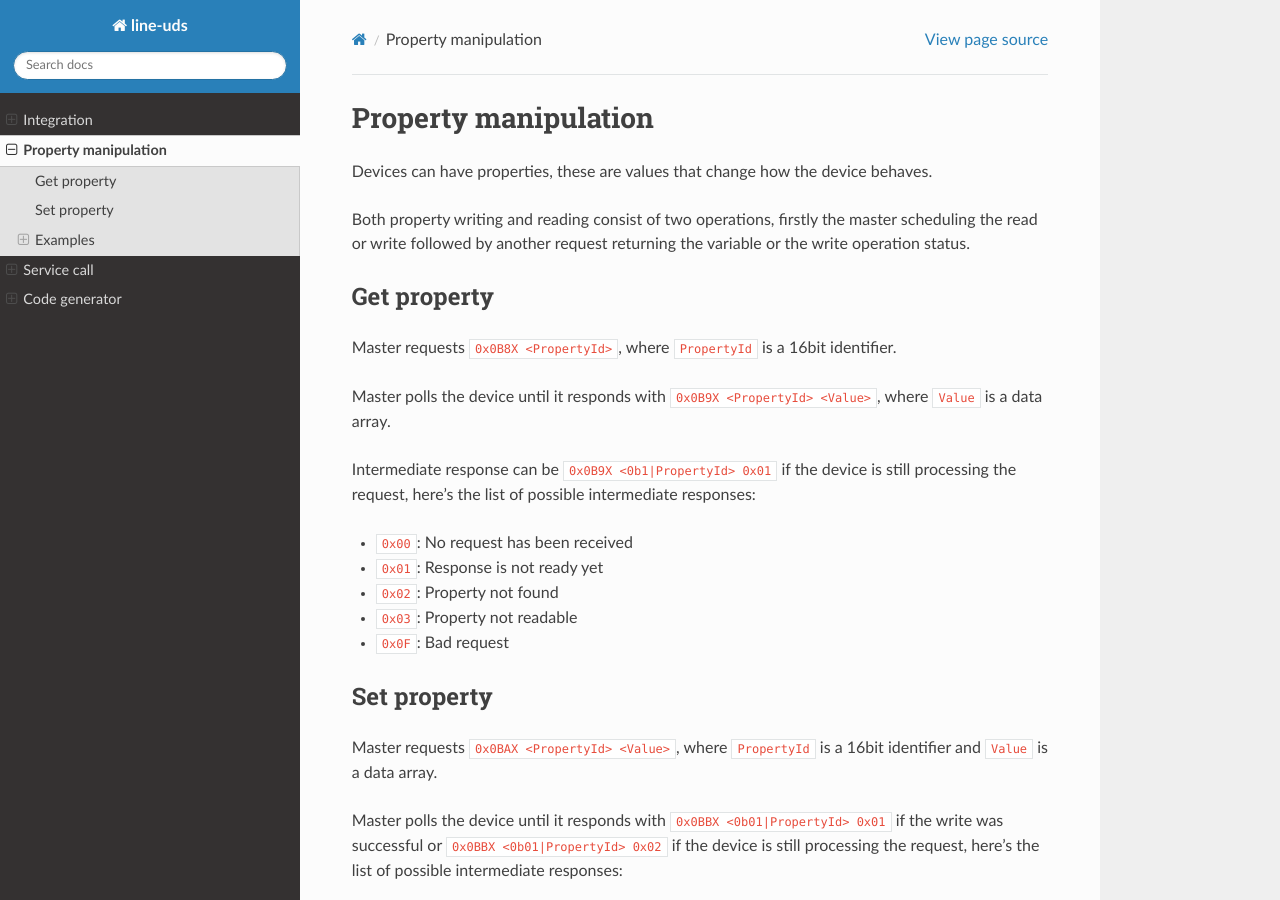
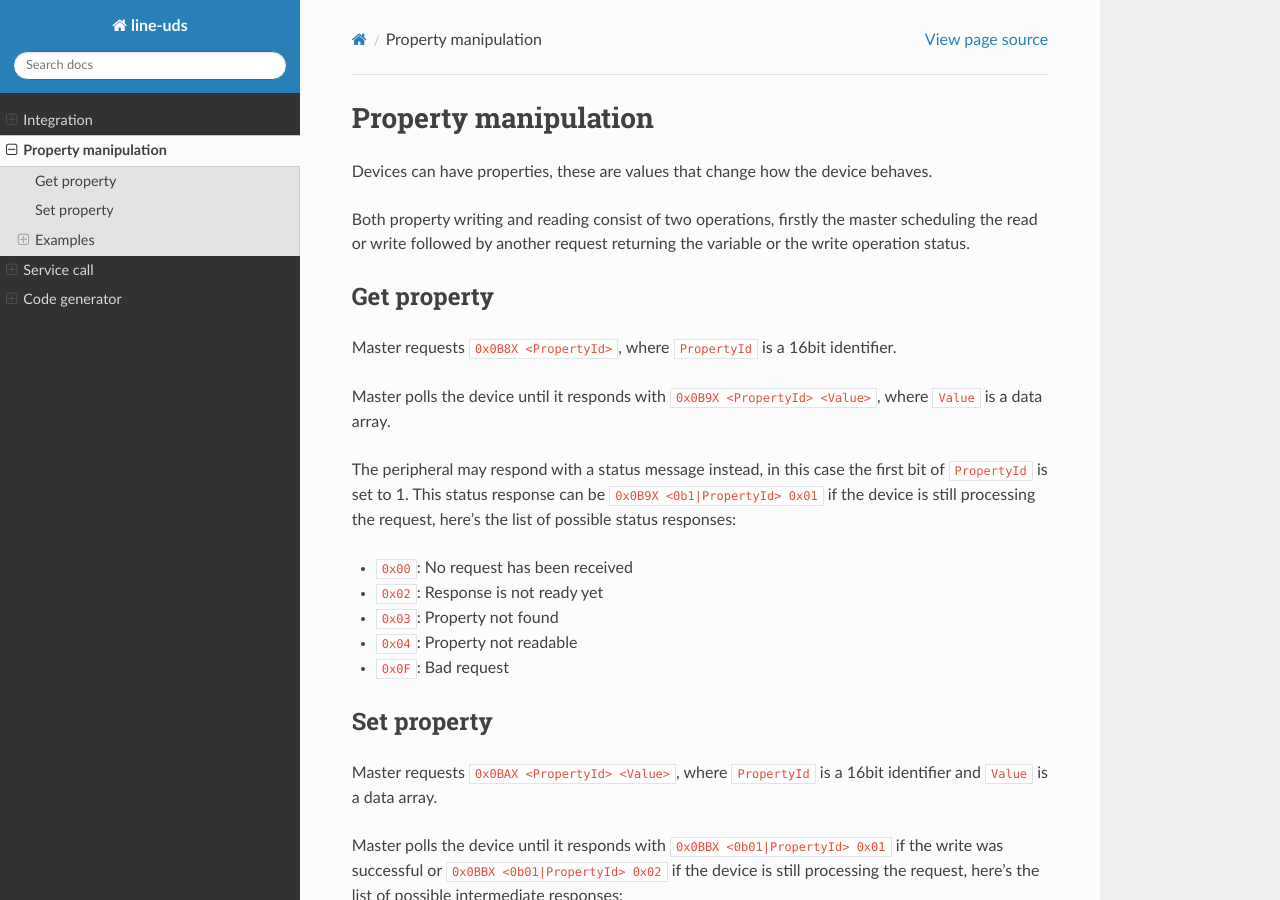
Before and after one commit to c4deszes/bike-uds-tool, a Sphinx documentation site: the page built from docs/calls/properties.rst, in a window 1280 px wide and 900 px high. Built offline with Sphinx 7.4.7 and the Read the Docs theme 3.1.0, drawn with Linux system fonts in a browser that asks for light colours.

Commit message:
Minor doc fix

```diff
--- a/docs/calls/properties.rst
+++ b/docs/calls/properties.rst
@@ -14,13 +14,14 @@ Master requests ``0x0B8X <PropertyId>``, where ``PropertyId`` is a 16bit identif
 Master polls the device until it responds with ``0x0B9X <PropertyId> <Value>``, where ``Value`` is
 a data array.
 
-Intermediate response can be ``0x0B9X <0b1|PropertyId> 0x01`` if the device is still processing the
-request, here's the list of possible intermediate responses:
+The peripheral may respond with a status message instead, in this case the first bit of ``PropertyId``
+is set to 1. This status response can be ``0x0B9X <0b1|PropertyId> 0x01`` if the device is still
+processing the request, here's the list of possible status responses:
 
 - ``0x00``: No request has been received
-- ``0x01``: Response is not ready yet
-- ``0x02``: Property not found
-- ``0x03``: Property not readable
+- ``0x02``: Response is not ready yet
+- ``0x03``: Property not found
+- ``0x04``: Property not readable
 - ``0x0F``: Bad request
 
 Set property
```
